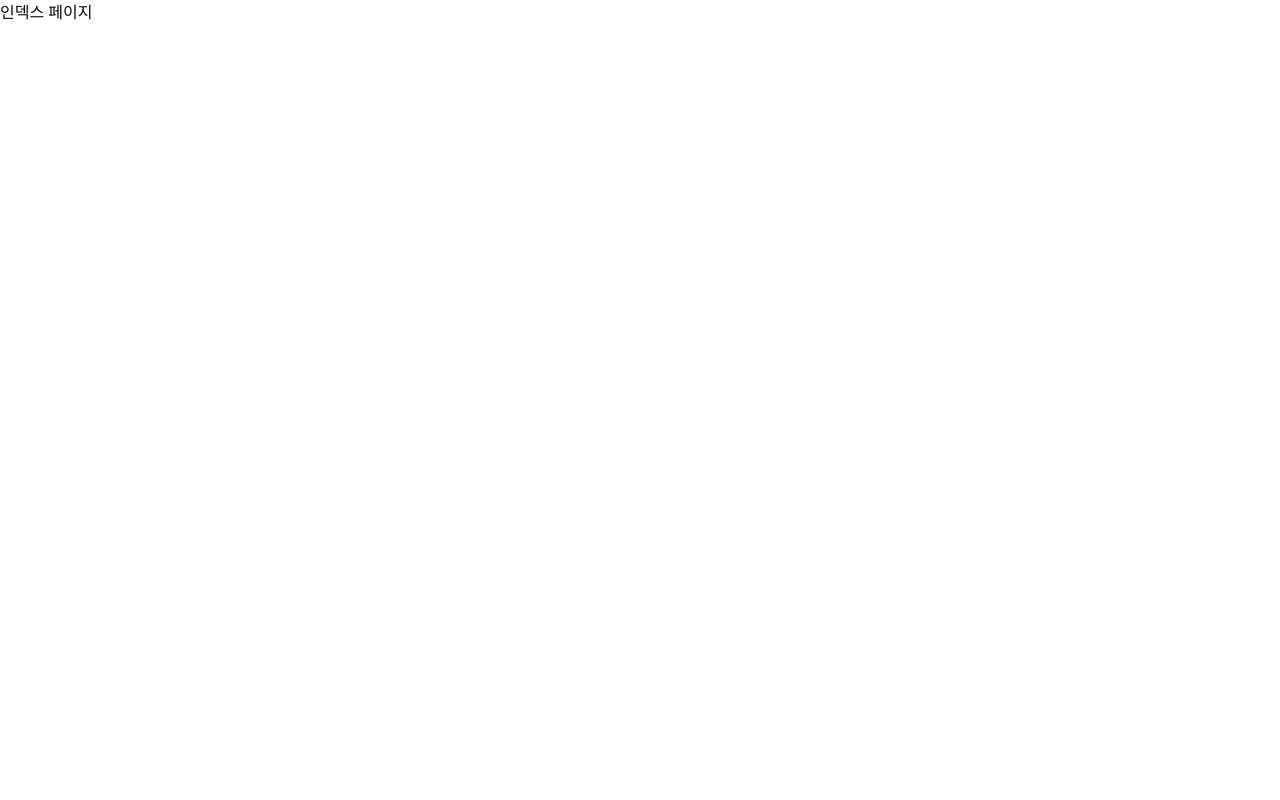
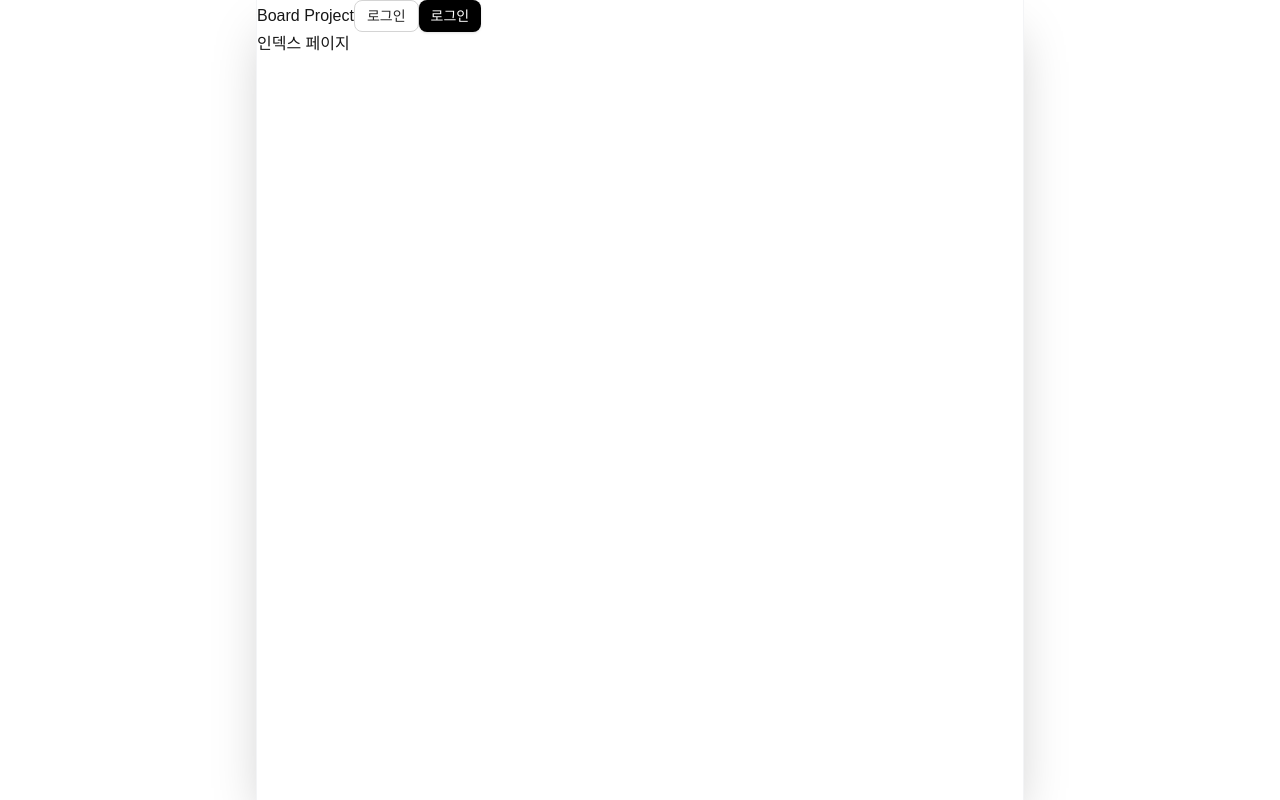
Before and after one commit to Kimhyeog/personal_project_fe, a Next.js app: page / in a window 1280 px wide. Built offline with nearby package versions, Linux system fonts and the light colour scheme.

Commit message:
shardCN 컴포넌트 적용 및 header 시연 생성

```diff
--- a/package.json
+++ b/package.json
@@ -9,6 +9,7 @@
     "lint": "eslint"
   },
   "dependencies": {
+    "@radix-ui/react-slot": "^1.2.4",
     "@tanstack/react-query": "^5.90.12",
     "@tanstack/react-query-devtools": "^5.91.1",
     "class-variance-authority": "^0.7.1",
--- a/src/app/globals.css
+++ b/src/app/globals.css
@@ -1,135 +1,30 @@
 @import "tailwindcss";
-@import "tw-animate-css";
-/* ---break---  */
-@custom-variant dark (&:is(.dark *));
+
+:root {
+  --background: #ffffff;
+  --foreground: #171717;
+}
 
 @theme inline {
   --color-background: var(--background);
   --color-foreground: var(--foreground);
   --font-sans: var(--font-geist-sans);
   --font-mono: var(--font-geist-mono);
-  --color-sidebar-ring: var(--sidebar-ring);
-  --color-sidebar-border: var(--sidebar-border);
-  --color-sidebar-accent-foreground: var(--sidebar-accent-foreground);
-  --color-sidebar-accent: var(--sidebar-accent);
-  --color-sidebar-primary-foreground: var(--sidebar-primary-foreground);
-  --color-sidebar-primary: var(--sidebar-primary);
-  --color-sidebar-foreground: var(--sidebar-foreground);
-  --color-sidebar: var(--sidebar);
-  --color-chart-5: var(--chart-5);
-  --color-chart-4: var(--chart-4);
-  --color-chart-3: var(--chart-3);
-  --color-chart-2: var(--chart-2);
-  --color-chart-1: var(--chart-1);
-  --color-ring: var(--ring);
-  --color-input: var(--input);
-  --color-border: var(--border);
-  --color-destructive: var(--destructive);
-  --color-accent-foreground: var(--accent-foreground);
-  --color-accent: var(--accent);
-  --color-muted-foreground: var(--muted-foreground);
-  --color-muted: var(--muted);
-  --color-secondary-foreground: var(--secondary-foreground);
-  --color-secondary: var(--secondary);
-  --color-primary-foreground: var(--primary-foreground);
-  --color-primary: var(--primary);
-  --color-popover-foreground: var(--popover-foreground);
-  --color-popover: var(--popover);
-  --color-card-foreground: var(--card-foreground);
-  --color-card: var(--card);
-  --radius-sm: calc(var(--radius) - 4px);
-  --radius-md: calc(var(--radius) - 2px);
-  --radius-lg: var(--radius);
-  --radius-xl: calc(var(--radius) + 4px);
 }
 
 @media (prefers-color-scheme: dark) {
   :root {
+    --background: #f3f4f6;
     /* 모든 페이지의 배경색 지정  */
+    /* #0a0a0a */
+    --foreground: #000000;
+    /* 모든 페이지의 컨텐츠 색(글자) 지정 */
     /* #ededed */
   }
 }
 
-/* ---break---  */
-
-:root {
-  --radius: 0.625rem;
-  --background: oklch(1 0 0);
-  --foreground: oklch(0.141 0.005 285.823);
-  --card: oklch(1 0 0);
-  --card-foreground: oklch(0.141 0.005 285.823);
-  --popover: oklch(1 0 0);
-  --popover-foreground: oklch(0.141 0.005 285.823);
-  --primary: oklch(0.21 0.006 285.885);
-  --primary-foreground: oklch(0.985 0 0);
-  --secondary: oklch(0.967 0.001 286.375);
-  --secondary-foreground: oklch(0.21 0.006 285.885);
-  --muted: oklch(0.967 0.001 286.375);
-  --muted-foreground: oklch(0.552 0.016 285.938);
-  --accent: oklch(0.967 0.001 286.375);
-  --accent-foreground: oklch(0.21 0.006 285.885);
-  --destructive: oklch(0.577 0.245 27.325);
-  --border: oklch(0.92 0.004 286.32);
-  --input: oklch(0.92 0.004 286.32);
-  --ring: oklch(0.705 0.015 286.067);
-  --chart-1: oklch(0.646 0.222 41.116);
-  --chart-2: oklch(0.6 0.118 184.704);
-  --chart-3: oklch(0.398 0.07 227.392);
-  --chart-4: oklch(0.828 0.189 84.429);
-  --chart-5: oklch(0.769 0.188 70.08);
-  --sidebar: oklch(0.985 0 0);
-  --sidebar-foreground: oklch(0.141 0.005 285.823);
-  --sidebar-primary: oklch(0.21 0.006 285.885);
-  --sidebar-primary-foreground: oklch(0.985 0 0);
-  --sidebar-accent: oklch(0.967 0.001 286.375);
-  --sidebar-accent-foreground: oklch(0.21 0.006 285.885);
-  --sidebar-border: oklch(0.92 0.004 286.32);
-  --sidebar-ring: oklch(0.705 0.015 286.067);
+body {
+  background: var(--background);
+  color: var(--foreground);
+  font-family: Arial, Helvetica, sans-serif;
 }
-
-/* ---break---  */
-
-.dark {
-  --background: oklch(0.141 0.005 285.823);
-  --foreground: oklch(0.985 0 0);
-  --card: oklch(0.21 0.006 285.885);
-  --card-foreground: oklch(0.985 0 0);
-  --popover: oklch(0.21 0.006 285.885);
-  --popover-foreground: oklch(0.985 0 0);
-  --primary: oklch(0.92 0.004 286.32);
-  --primary-foreground: oklch(0.21 0.006 285.885);
-  --secondary: oklch(0.274 0.006 286.033);
-  --secondary-foreground: oklch(0.985 0 0);
-  --muted: oklch(0.274 0.006 286.033);
-  --muted-foreground: oklch(0.705 0.015 286.067);
-  --accent: oklch(0.274 0.006 286.033);
-  --accent-foreground: oklch(0.985 0 0);
-  --destructive: oklch(0.704 0.191 22.216);
-  --border: oklch(1 0 0 / 10%);
-  --input: oklch(1 0 0 / 15%);
-  --ring: oklch(0.552 0.016 285.938);
-  --chart-1: oklch(0.488 0.243 264.376);
-  --chart-2: oklch(0.696 0.17 162.48);
-  --chart-3: oklch(0.769 0.188 70.08);
-  --chart-4: oklch(0.627 0.265 303.9);
-  --chart-5: oklch(0.645 0.246 16.439);
-  --sidebar: oklch(0.21 0.006 285.885);
-  --sidebar-foreground: oklch(0.985 0 0);
-  --sidebar-primary: oklch(0.488 0.243 264.376);
-  --sidebar-primary-foreground: oklch(0.985 0 0);
-  --sidebar-accent: oklch(0.274 0.006 286.033);
-  --sidebar-accent-foreground: oklch(0.985 0 0);
-  --sidebar-border: oklch(1 0 0 / 10%);
-  --sidebar-ring: oklch(0.552 0.016 285.938);
-}
-
-/* ---break---  */
-
-@layer base {
-  * {
-    @apply border-border outline-ring/50;
-  }
-  body {
-    @apply bg-background text-foreground;
-  }
-}
--- a/src/app/layout.jsx
+++ b/src/app/layout.jsx
@@ -24,8 +24,11 @@ export default function RootLayout({ children }) {
         className={`${geistSans.variable} ${geistMono.variable} antialiased`}
       >
         <Providers>
-
-        {children}
+            <div className="mx-auto max-w-screen-md min-h-screen bg-white shadow-2xl border-x border-gray-100 flex flex-col">
+            <main className="w-full">
+              {children}
+            </main>
+          </div>
         </Providers>
       </body>
     </html>
--- a/src/app/page.jsx
+++ b/src/app/page.jsx
@@ -1,3 +1,7 @@
+import Header from "@/components/common/Header";
+
 export default function Home() {
-  return <div className="">인덱스 페이지</div>;
+  return <div className="">
+    <Header></Header>
+    인덱스 페이지</div>;
 }
--- /dev/null
+++ b/src/components/common/Header.jsx
@@ -0,0 +1,21 @@
+import Link from 'next/link'
+import React from 'react'
+import { Button } from '@/components/ui/button'
+
+const Header = () => {
+  return (
+    <header>
+        <Link href={"/"} className=''>
+        Board Project
+        </Link>
+        <Link href={"/login"}>
+            <Button variant={"outline"} size={"sm"}>로그인</Button>
+        </Link>
+        <Link href={"/singup"}>
+            <Button size={"sm"}>로그인</Button>
+        </Link>
+    </header>
+  )
+}
+
+export default Header
--- /dev/null
+++ b/src/components/ui/button.jsx
@@ -0,0 +1,49 @@
+import * as React from "react"
+import { Slot } from "@radix-ui/react-slot"
+import { cva } from "class-variance-authority";
+
+import { cn } from "@/lib/utils"
+
+const buttonVariants = cva(
+  "inline-flex items-center justify-center rounded-lg font-medium transition-all focus:outline-none focus:ring-2 focus:ring-offset-2 disabled:opacity-50 disabled:pointer-events-none",
+  {
+    variants: {
+      variant: {
+        default:
+          "bg-black text-white hover:bg-neutral-900 shadow-sm",
+        ghost:
+          "text-neutral-700 hover:text-black hover:bg-neutral-100",
+        outline:
+          "border border-neutral-300 text-neutral-800 hover:bg-neutral-100",
+      },
+      size: {
+        sm: "h-8 px-3 text-sm",
+        md: "h-10 px-4 text-base",
+        lg: "h-12 px-5 text-lg",
+      },
+    },
+    defaultVariants: {
+      variant: "default",
+      size: "md",
+    },
+  }
+);
+
+function Button({
+  className,
+  variant,
+  size,
+  asChild = false,
+  ...props
+}) {
+  const Comp = asChild ? Slot : "button"
+
+  return (
+    <Comp
+      data-slot="button"
+      className={cn(buttonVariants({ variant, size, className }))}
+      {...props} />
+  );
+}
+
+export { Button, buttonVariants }
```
Also changed, not shown: public/tistory_logo.svg (added), 1 other file (tests, documents, lock files or other folders).
